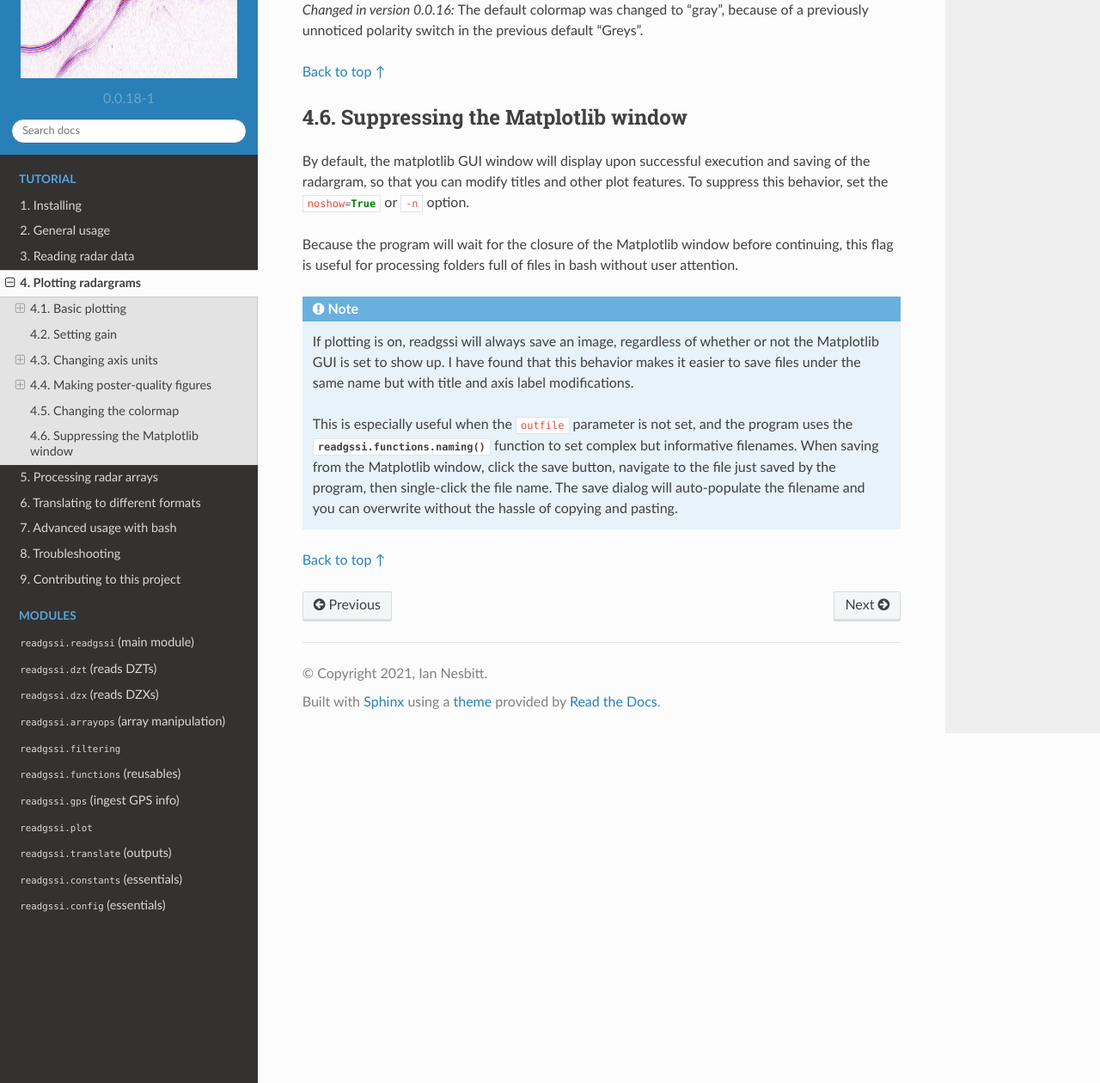
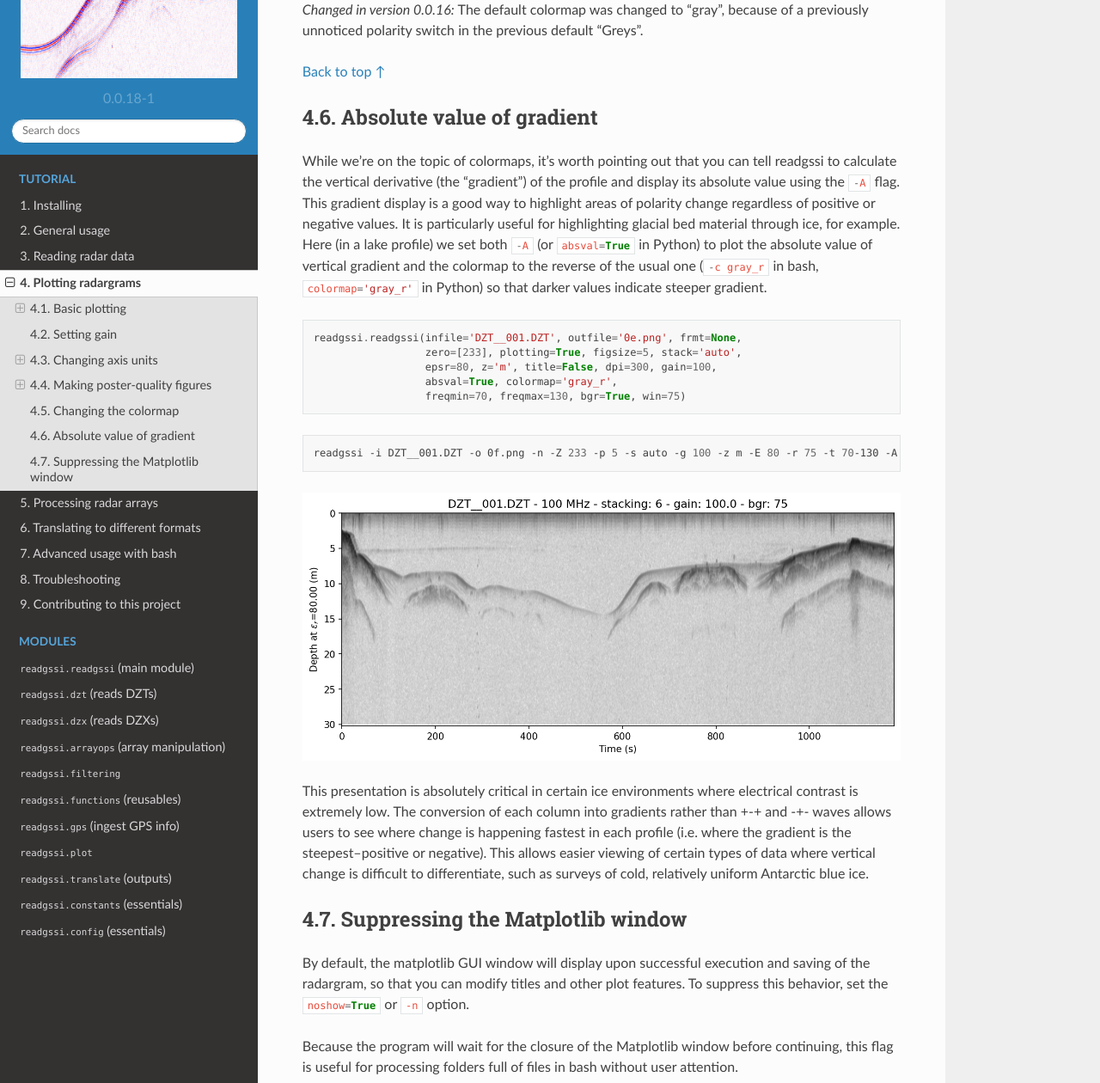
Before and after one commit to iannesbitt/readgssi, a Sphinx documentation site: the page built from docs/plotting.rst, in a window 1280 px wide and 1400 px high, scrolled down 6336 px, cut to the strip 140-1400 px from the top of the window. Shown: the whole strip at 86% size. Built offline with Sphinx 7.4.7 and the Read the Docs theme 2.0.0, drawn with Linux system fonts in a browser that asks for light colours.

Commit message:
adding an absolute value example to documentation

```diff
--- a/docs/plotting.rst
+++ b/docs/plotting.rst
@@ -218,6 +218,41 @@ Changing colormaps is as simple as specifying a valid :class:`matplotlib.colors.
 `Back to top ↑ <#top>`_
 
 
+================================
+Absolute value of gradient
+================================
+
+While we're on the topic of colormaps, it's worth pointing out that you can tell readgssi to calculate
+the vertical derivative (the "gradient") of the profile and display its absolute value using the :code:`-A` flag.
+This gradient display is a good way to highlight areas of polarity change regardless of positive or negative values.
+It is particularly useful for highlighting glacial bed material through ice, for example.
+Here (in a lake profile) we set both :code:`-A` (or :code:`absval=True` in Python) to plot the absolute value of vertical gradient
+and the colormap to the reverse of the usual one (:code:`-c gray_r` in bash, :code:`colormap='gray_r'` in Python)
+so that darker values indicate steeper gradient.
+
+.. code-block:: python
+
+    readgssi.readgssi(infile='DZT__001.DZT', outfile='0e.png', frmt=None,
+                      zero=[233], plotting=True, figsize=5, stack='auto',
+                      epsr=80, z='m', title=False, dpi=300, gain=100,
+                      absval=True, colormap='gray_r',
+                      freqmin=70, freqmax=130, bgr=True, win=75)
+
+.. code-block:: bash
+
+    readgssi -i DZT__001.DZT -o 0f.png -n -Z 233 -p 5 -s auto -g 100 -z m -E 80 -r 75 -t 70-130 -A -c gray_r
+
+.. image:: _static/0f.png
+    :width: 100%
+    :alt: Absolute value of gradient (darker = steeper gradient)
+
+This presentation is absolutely critical in certain ice environments where electrical contrast is extremely low.
+The conversion of each column into gradients rather than +-+ and -+- waves allows users to see where change is happening
+fastest in each profile (i.e. where the gradient is the steepest--positive or negative).
+This allows easier viewing of certain types of data where vertical change is difficult to differentiate,
+such as surveys of cold, relatively uniform Antarctic blue ice.
+
+
 ===================================
 Suppressing the Matplotlib window
 ===================================
```
Also changed, not shown: docs/_static/0f.png (added), 1 other file.
